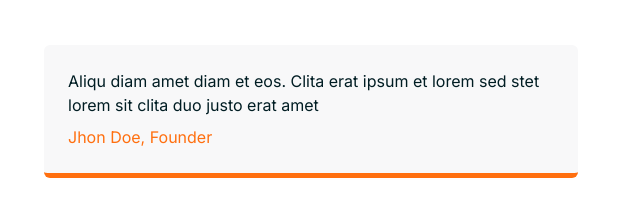
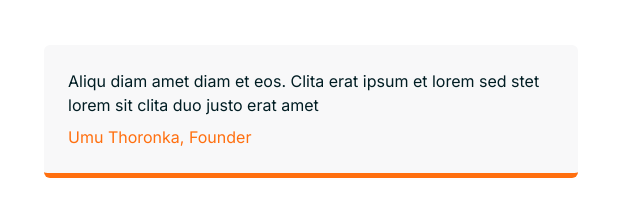
Before and after one commit to RahimTechSL/UMUNET-Charity-Foundation, a plain HTML site: page index.html in a window 1280 px wide. Shown: the part 1203-1402 px from the top of the page, 620-1260 px from the left. Drawn offline with nearby package versions, Linux system fonts and the light colour scheme; animation ran at ten frames a second.

Commit message:
update files

```diff
--- a/index.html
+++ b/index.html
@@ -167,7 +167,7 @@
                         <h1 class="display-6 mb-5">We Help People In Need Within Sierra Leone</h1>
                         <div class="bg-light border-bottom border-5 border-primary rounded p-4 mb-4">
                             <p class="text-dark mb-2">Aliqu diam amet diam et eos. Clita erat ipsum et lorem sed stet lorem sit clita duo justo erat amet</p>
-                            <span class="text-primary">Jhon Doe, Founder</span>
+                            <span class="text-primary">Umu Thoronka, Founder</span>
                         </div>
                         <p class="mb-5">Tempor erat elitr rebum at clita. Diam dolor diam ipsum sit. Aliqu diam amet diam et eos. Clita erat ipsum et lorem et sit, sed stet lorem sit clita duo justo magna dolore erat amet</p>
                         <a class="btn btn-primary py-2 px-3 me-3" href="">
```
